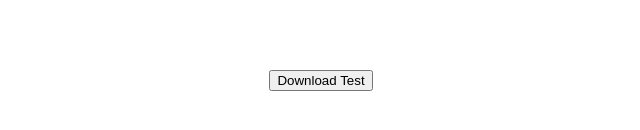
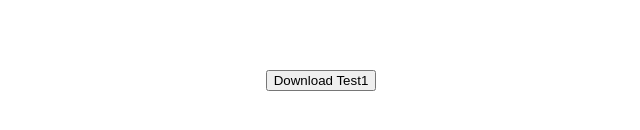
Before and after one commit to adiltirur/adiltirur.github.io, a plain HTML site: page index.html in a window 1280 px wide. Shown: the part 294-424 px from the top of the page, 319-959 px from the left. Drawn offline with Linux system fonts and the light colour scheme.

Commit message:
function change1

```diff
--- a/index.html
+++ b/index.html
@@ -23,11 +23,12 @@
 
   </head>
   <body>
-      <input type="button" value="Download Test" onClick="mobileDownload('barmer', 'testURL')" />
+      <input type="button" value="Download Test1" onClick="mobileDownload('barmer', 'testURL')" />
       <br/><br/>
       <p id="version"></p>
       <script type="text/javascript">
      function mobileDownload(fileName, url) {
+		 	console.log(Barmer);
             Barmer.download(fileName, url);
         }
 
```
